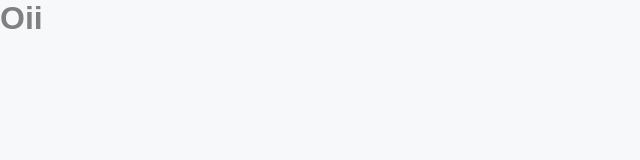
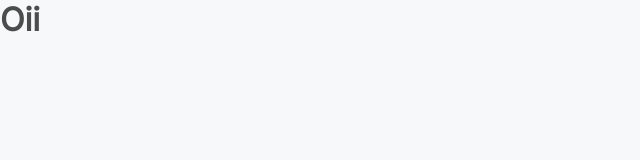
Before and after one commit to Adoilson-Freitas/Podcastr, a Next.js app: page / in a window 1280 px wide. Shown: the top 160 px of the page, without its empty margins (0-640 px from the left). Built offline with nearby package versions, Linux system fonts and the light colour scheme.

Commit message:
creating _document

```diff
--- /dev/null
+++ b/src/pages/_document.tsx
@@ -0,0 +1,20 @@
+import Document, {Html, Head, Main, NextScript} from 'next/document';
+
+export default class MyDocument extends Document {
+  render() {
+    return (
+      <Html>
+        <Head>
+        <link rel="preconnect" href="https://fonts.gstatic.com" />
+        <link href="https://fonts.googleapis.com/css2?family=Inter&family=Lexend:wght@500;600&display=swap" rel="stylesheet" />
+
+        </Head>
+
+        <body>
+          <Main />
+          <NextScript />
+        </body>
+      </Html>
+    )
+  }
+}
--- a/src/styles/global.scss
+++ b/src/styles/global.scss
@@ -39,8 +39,13 @@ body {
 }
 
 body, input, textarea, button {
-  font: 500 1rem sans-serif;
+  font: 500 1rem Inter, sans-serif;
   color: var(--gray-500);
+}
+
+h1, h2, h3, h4, h5, h6 {
+  font: 600 Lexend, sans-serif;
+  color: var(--gray-800);
 }
 
 h1 {
```
